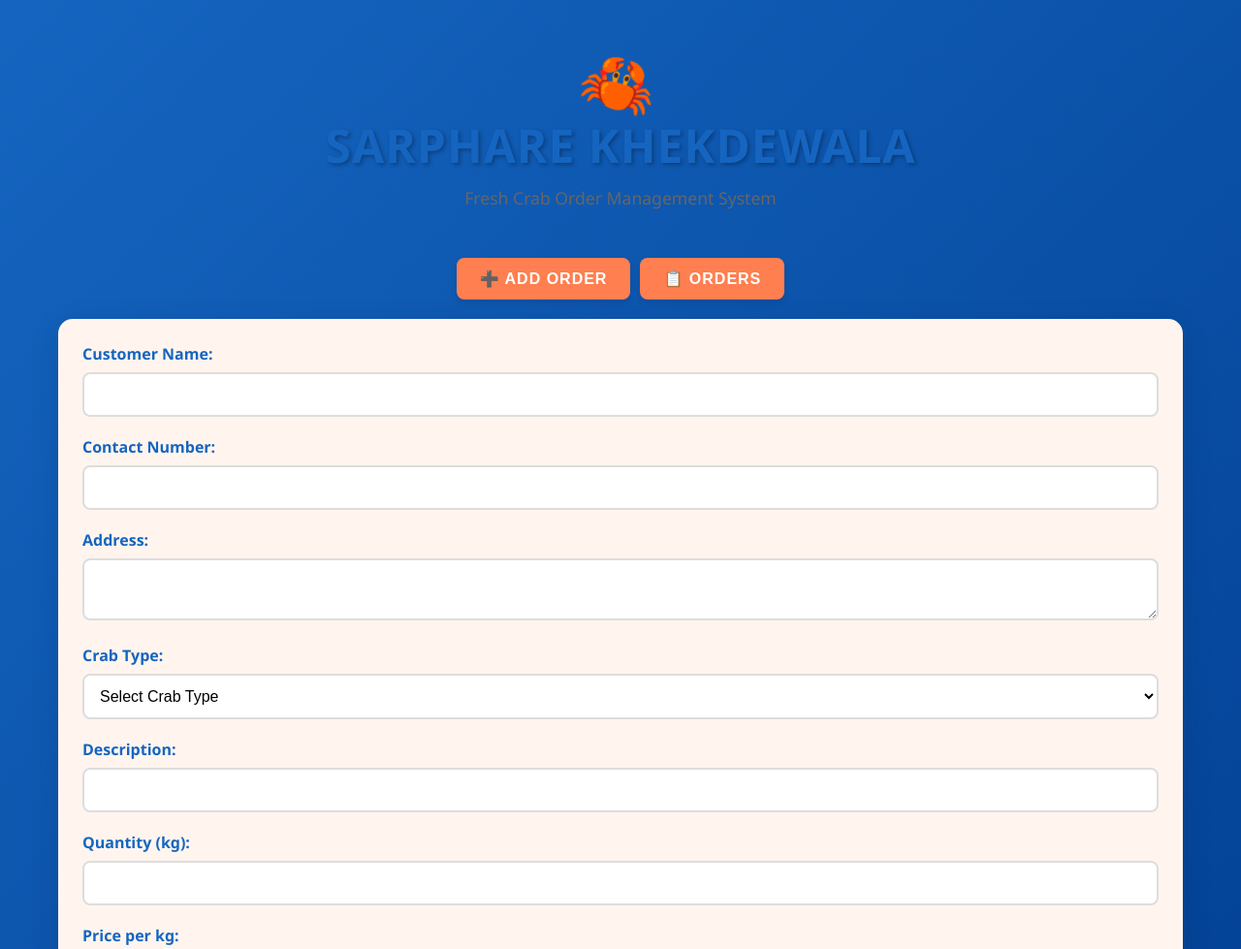
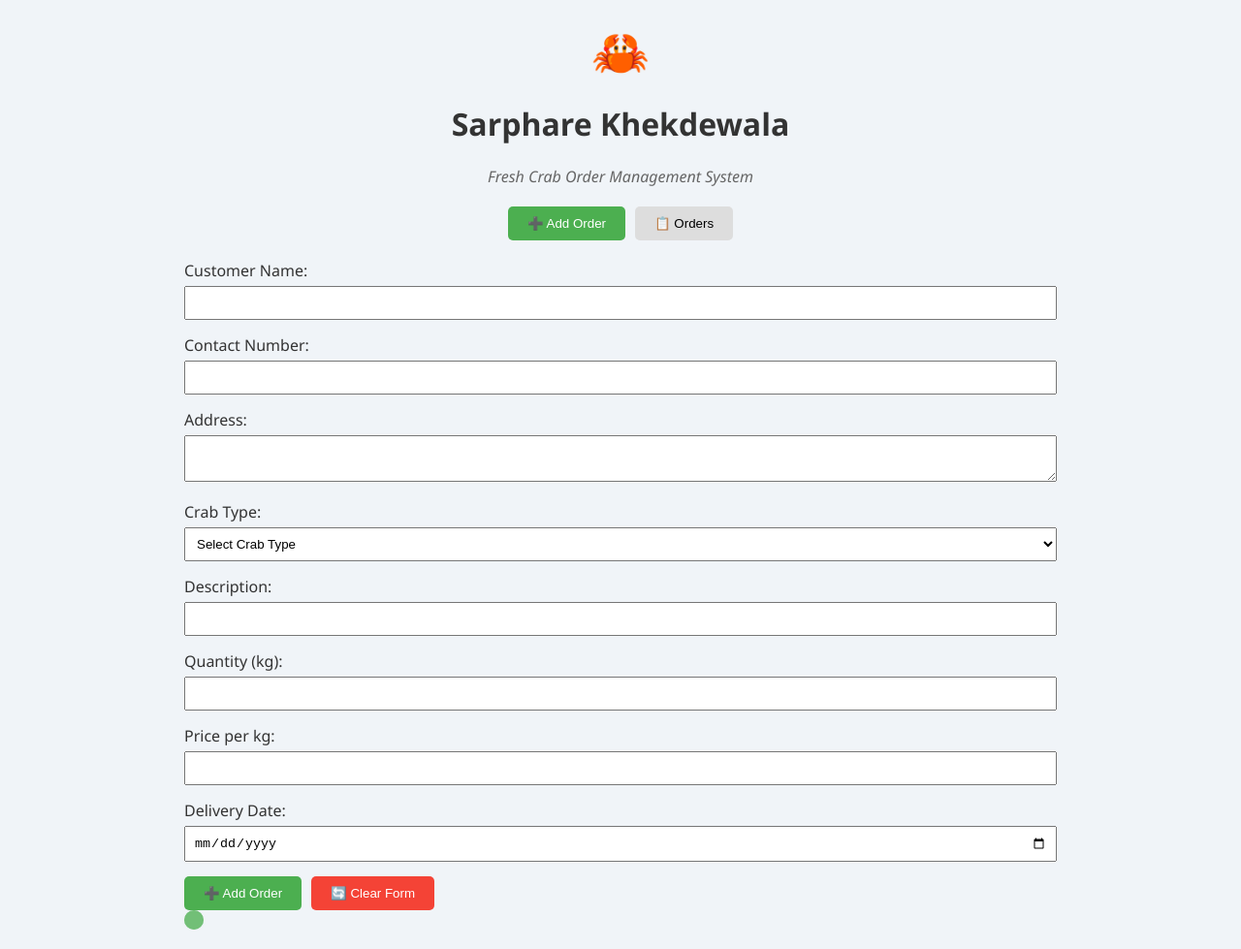
Before and after one commit to SarphareKhekdewala/sarphare-khekdewala, a plain HTML site: page index.html in a window 1280 px wide. Shown: the top 979 px of the page at 97% size. Drawn offline with Linux system fonts and the light colour scheme; no server answers.

Commit message:
Update styles.css

```diff
--- a/styles.css
+++ b/styles.css
@@ -1,287 +1,137 @@
-/* RESET & VARIABLES */
-* {
-    margin: 0;
-    padding: 0;
-    box-sizing: border-box;
-}
-
-:root {
-    --ocean-blue: #1565C0;
-    --coral: #FF7F50;
-    --shell: #FFF5EE;
-    --text-dark: #333;
-    --text-light: #666;
-    --deep-sea: #003c8f;
-}
-
-/* GLOBAL */
 body {
-    background: linear-gradient(135deg, var(--ocean-blue), var(--deep-sea));
-    font-family: 'Segoe UI', Tahoma, Geneva, Verdana, sans-serif;
-    color: var(--text-dark);
-    margin: 0;
-    min-height: 100vh;
+  margin: 0;
+  font-family: 'Segoe UI', sans-serif;
+  background: #f0f4f8;
+  color: #333;
 }
 
 .container {
-    max-width: 1200px;
-    margin: 0 auto;
-    padding: 20px;
+  max-width: 900px;
+  margin: auto;
+  padding: 20px;
 }
 
-h1 {
-    color: var(--ocean-blue);
-    text-align: center;
-    margin-bottom: 10px;
-    font-size: 2.5em;
-    text-transform: uppercase;
-    letter-spacing: 1px;
+.site-header {
+  text-align: center;
+  margin-bottom: 20px;
+}
+
+.crab-logo {
+  font-size: 3rem;
+  display: block;
 }
 
 .subtitle {
-    text-align: center;
-    color: var(--text-light);
-    margin-bottom: 30px;
-    font-size: 1.1em;
+  font-style: italic;
+  color: #666;
 }
 
-/* HEADER ANIMATION */
-.site-header {
-    text-align: center;
-    color: var(--shell);
-    padding: 20px;
-    position: relative;
-    overflow: hidden;
+.tabs {
+  display: flex;
+  justify-content: center;
+  gap: 10px;
+  margin-bottom: 20px;
 }
 
-.site-header h1 {
-    font-size: 3em;
-    margin: 0;
-    text-shadow: 2px 2px 4px rgba(0,0,0,0.3);
-    animation: wave 2s ease-in-out infinite;
+.tab-button {
+  padding: 10px 20px;
+  border: none;
+  background-color: #ddd;
+  cursor: pointer;
+  border-radius: 5px;
+  transition: background-color 0.3s;
 }
 
-@keyframes wave {
-    0%, 100% { transform: translateY(0); }
-    50% { transform: translateY(-10px); }
+.tab-button.active {
+  background-color: #4caf50;
+  color: white;
 }
 
-.crab-logo {
-    font-size: 4em;
-    animation: dance 3s ease-in-out infinite;
-    display: inline-block;
+.tab-content {
+  display: none;
 }
 
-@keyframes dance {
-    0%, 100% { transform: rotate(0deg); }
-    25% { transform: rotate(-20deg); }
-    75% { transform: rotate(20deg); }
+.tab-content.active {
+  display: block;
 }
 
-/* TABS */
-.tabs {
-    display: flex;
-    justify-content: center;
-    margin-bottom: 20px;
-    gap: 10px;
+.order-form .form-group {
+  margin-bottom: 15px;
 }
 
-.tab-btn {
-    padding: 10px 20px;
-    background: var(--ocean-blue);
-    color: white;
-    border: none;
-    border-radius: 8px;
-    cursor: pointer;
-    transition: background 0.3s ease;
+.order-form label {
+  display: block;
+  margin-bottom: 5px;
 }
 
-.tab-btn.active,
-.tab-btn:hover {
-    background: #0d47a1;
+.order-form input,
+.order-form textarea,
+.order-form select {
+  width: 100%;
+  padding: 8px;
+  box-sizing: border-box;
 }
 
-/* FORM */
-.order-form {
-    background: var(--shell);
-    border-radius: 15px;
-    padding: 25px;
-    box-shadow: 0 8px 32px rgba(0,0,0,0.1);
-    margin-bottom: 30px;
-    transform-origin: top;
-    animation: slideDown 0.5s ease-out;
+.form-actions {
+  display: flex;
+  gap: 10px;
 }
 
-@keyframes slideDown {
-    from { transform: scaleY(0); }
-    to { transform: scaleY(1); }
+.btn {
+  padding: 10px 20px;
+  border: none;
+  cursor: pointer;
+  border-radius: 5px;
 }
 
-.form-group {
-    margin-bottom: 20px;
-    position: relative;
+.submit-btn {
+  background-color: #4caf50;
+  color: white;
 }
 
-.form-group label {
-    color: var(--ocean-blue);
-    font-weight: bold;
-    margin-bottom: 8px;
-    display: block;
+.reset-btn {
+  background-color: #f44336;
+  color: white;
 }
 
-.form-group input,
-.form-group select,
-.form-group textarea {
-    width: 100%;
-    padding: 12px;
-    border: 2px solid #ddd;
-    border-radius: 8px;
-    font-size: 16px;
-    transition: all 0.3s ease;
-    background: white;
+.orders-summary {
+  margin-bottom: 15px;
+  background: #fff;
+  padding: 10px;
+  border-radius: 6px;
+  box-shadow: 0 0 5px rgba(0,0,0,0.1);
 }
 
-.form-group input:focus,
-.form-group select:focus,
-.form-group textarea:focus {
-    border-color: var(--coral);
-    box-shadow: 0 0 0 3px rgba(255,127,80,0.2);
-    outline: none;
-}
-
-/* BUTTONS */
-button,
-.btn,
-.download-btn,
-.delete-btn {
-    background: var(--coral);
-    color: white;
-    padding: 12px 24px;
-    border: none;
-    border-radius: 8px;
-    font-size: 16px;
-    cursor: pointer;
-    transition: all 0.3s ease;
-    display: inline-flex;
-    align-items: center;
-    justify-content: center;
-    gap: 8px;
-    font-weight: bold;
-    text-transform: uppercase;
-    letter-spacing: 1px;
-    min-width: 120px;
-    box-shadow: 0 4px 6px rgba(0, 0, 0, 0.1);
-}
-
-button:hover,
-.btn:hover,
-.download-btn:hover {
-    background: #FF6B3D;
-    transform: translateY(-2px);
-    box-shadow: 0 6px 12px rgba(0, 0, 0, 0.15);
-}
-
-button:active,
-.btn:active,
-.download-btn:active {
-    transform: translateY(1px);
-    box-shadow: 0 2px 4px rgba(0, 0, 0, 0.1);
-}
-
-button[type="submit"] {
-    background: var(--ocean-blue);
-    width: 100%;
-    margin-top: 20px;
-}
-
-button[type="reset"] {
-    background: #666;
-    width: 100%;
-    margin-top: 10px;
-}
-
-/* ORDER TILE VIEW */
-.order-tiles {
-    display: grid;
-    grid-template-columns: repeat(auto-fill, minmax(280px, 1fr));
-    gap: 20px;
-    padding: 20px;
+.orders-container {
+  display: grid;
+  grid-template-columns: repeat(auto-fit, minmax(260px, 1fr));
+  gap: 15px;
 }
 
 .order-tile {
-    background: var(--shell);
-    border: 2px solid var(--ocean-blue);
-    border-radius: 12px;
-    padding: 15px;
-    box-shadow: 0 6px 12px rgba(0, 0, 0, 0.1);
-    position: relative;
-    transition: transform 0.3s ease;
+  background: #fff;
+  border-radius: 8px;
+  padding: 15px;
+  box-shadow: 0 2px 6px rgba(0,0,0,0.1);
 }
 
-.order-tile:hover {
-    transform: translateY(-5px);
+.download-btn {
+  margin-top: 20px;
+  background-color: #2196f3;
+  color: white;
+  padding: 10px 15px;
+  border: none;
+  border-radius: 6px;
+  cursor: pointer;
 }
 
-.order-tile .checkbox {
-    position: absolute;
-    top: 10px;
-    right: 10px;
-    transform: scale(1.5);
+/* Decorative bubbles (optional aesthetic) */
+.bubble {
+  width: 20px;
+  height: 20px;
+  background: #4caf50;
+  border-radius: 50%;
+  position: absolute;
+  animation: float 6s ease-in-out infinite;
+  opacity: 0.3;
 }
-
-.order-tile.delivered {
-    opacity: 0.6;
-    background: #f0f0f0;
-    border-color: #aaa;
-}
-
-/* TOAST NOTIFICATIONS */
-.toast {
-    position: fixed;
-    bottom: 20px;
-    right: 20px;
-    padding: 12px 24px;
-    border-radius: 4px;
-    color: white;
-    opacity: 0;
-    transition: opacity 0.3s ease;
-    z-index: 1000;
-}
-
-.toast.show {
-    opacity: 1;
-}
-
-.toast-success { background-color: #4caf50; }
-.toast-error { background-color: #f44336; }
-.toast-warning { background-color: #ff9800; }
-.toast-info { background-color: #2196f3; }
-
-/* DATETIME HEADER */
-.form-header {
-    display: flex;
-    justify-content: space-between;
-    align-items: center;
-    margin-bottom: 20px;
-}
-
-.datetime-display {
-    text-align: right;
-    color: var(--ocean-blue);
-    font-size: 1.1em;
-    background: rgba(255, 255, 255, 0.9);
-    padding: 8px 15px;
-    border-radius: 8px;
-    box-shadow: 0 2px 4px rgba(0, 0, 0, 0.1);
-}
-
-#currentTime {
-    font-size: 1.2em;
-    font-weight: bold;
-    margin-bottom: 4px;
-}
-
-#currentDate {
-    font-size: 0.9em;
-    color: var(--text-light);
-}
```
